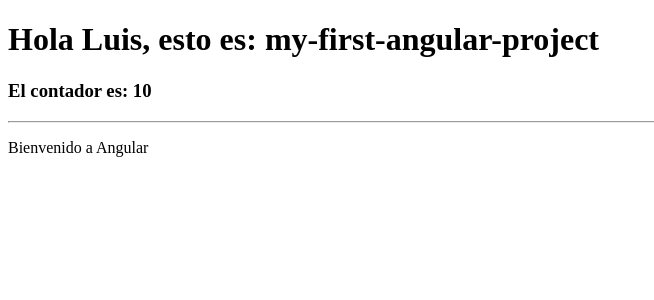
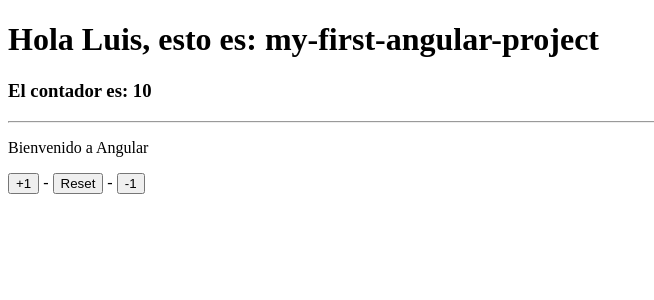
Before and after one commit to LuisFernando10/angular-bases, an Angular app: page / in a window 1280 px wide. Shown: the top 300 px of the page, without its empty margins (0-654 px from the left). Built offline with nearby package versions, Linux system fonts and the light colour scheme.

Commit message:
Counter functions example

```diff
--- a/src/app/app.component.html
+++ b/src/app/app.component.html
@@ -3,3 +3,7 @@
 
 <hr />
 <p>Bienvenido a Angular</p>
+
+<button (click)="handleCounter(1)">+1</button> -
+<button (click)="handleCounterReset()">Reset</button> -
+<button (click)="handleCounter(-1)">-1</button>
--- a/src/app/app.component.ts
+++ b/src/app/app.component.ts
@@ -9,4 +9,12 @@
   public counter = 10;
   public nombre = 'Luis';
   public title: string = 'my-first-angular-project';
+
+  handleCounter(value: number): void {
+    this.counter += value;
+  }
+
+  handleCounterReset(): void {
+    this.counter = 10;
+  }
 }
```
